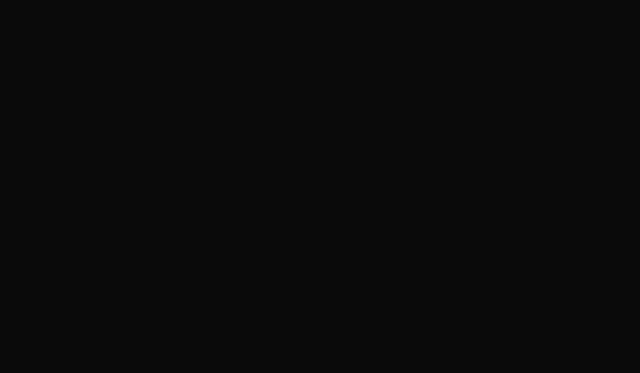
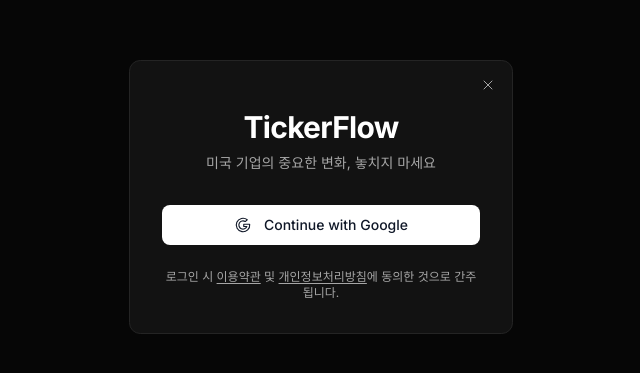
Before and after one commit to nudgefilm/ticker-flow, a Next.js app: page /login in a window 1280 px wide. Before the commit this address had no page. Shown: the part 203-576 px from the top of the page, without its empty margins (319-959 px from the left). Built offline with nearby package versions, Linux system fonts and the light colour scheme.

Commit message:
fix: restore login page UI, fix broken menu links redirect loop

```diff
--- a/src/app/login/page.tsx
+++ b/src/app/login/page.tsx
@@ -1,5 +1,73 @@
-import { redirect } from "next/navigation";
+"use client";
+
+import { createClient } from "@/lib/supabase/client";
+import Logo from "@/components/logo";
+import Link from "next/link";
+import { useRouter } from "next/navigation";
+import { IconBrandGoogle, IconX } from "@tabler/icons-react";
 
 export default function LoginPage() {
-  redirect("/");
+  const router = useRouter();
+
+  async function handleGoogleLogin() {
+    const supabase = createClient();
+    const origin = window.location.origin;
+    await supabase.auth.signInWithOAuth({
+      provider: "google",
+      options: {
+        redirectTo: `${origin}/auth/callback`,
+      },
+    });
+  }
+
+  return (
+    <div className="fixed inset-0 z-50 flex items-center justify-center bg-black/40 px-4">
+      <div
+        className="relative w-full max-w-sm rounded-xl border border-border bg-card px-8 pb-8 pt-12"
+      >
+        {/* 닫기 버튼 */}
+        <button
+          type="button"
+          onClick={() => router.push("/")}
+          className="absolute right-4 top-4 text-muted-foreground transition-colors hover:text-foreground"
+          aria-label="닫기"
+        >
+          <IconX size={16} stroke={1.5} />
+        </button>
+
+        {/* 브랜드명 */}
+        <div className="mb-2 text-center">
+          <span className="text-3xl font-bold tracking-tight text-foreground">TickerFlow</span>
+        </div>
+
+        {/* 부제목 */}
+        <p className="mb-8 text-center text-sm text-muted-foreground">
+          미국 기업의 중요한 변화, 놓치지 마세요
+        </p>
+
+        {/* 구글 버튼 */}
+        <button
+          type="button"
+          onClick={handleGoogleLogin}
+          className="flex w-full cursor-pointer items-center justify-center gap-3 rounded-lg bg-white px-4 py-2.5 text-sm font-medium text-gray-900 transition-colors hover:bg-gray-100"
+        >
+          <IconBrandGoogle size={18} stroke={1.5} />
+          Continue with Google
+        </button>
+
+        {/* 하단 약관 */}
+        <p className="mt-6 text-center text-xs text-muted-foreground">
+          로그인 시{" "}
+          <Link href="/terms" className="underline underline-offset-2 hover:text-foreground">
+            이용약관
+          </Link>
+          {" "}및{" "}
+          <Link href="/privacy" className="underline underline-offset-2 hover:text-foreground">
+            개인정보처리방침
+          </Link>
+          에 동의한 것으로 간주됩니다.
+        </p>
+      </div>
+    </div>
+  );
 }
```
